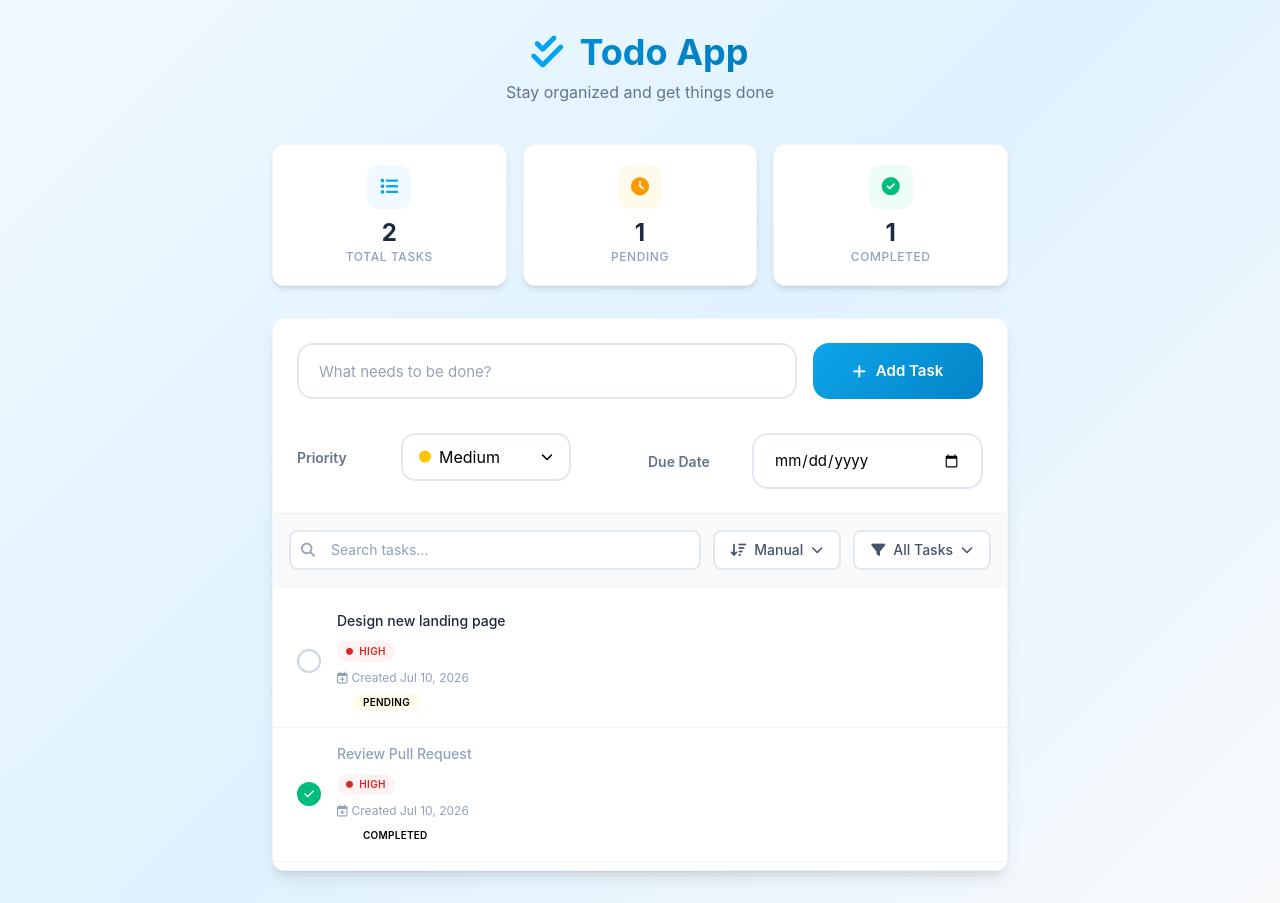
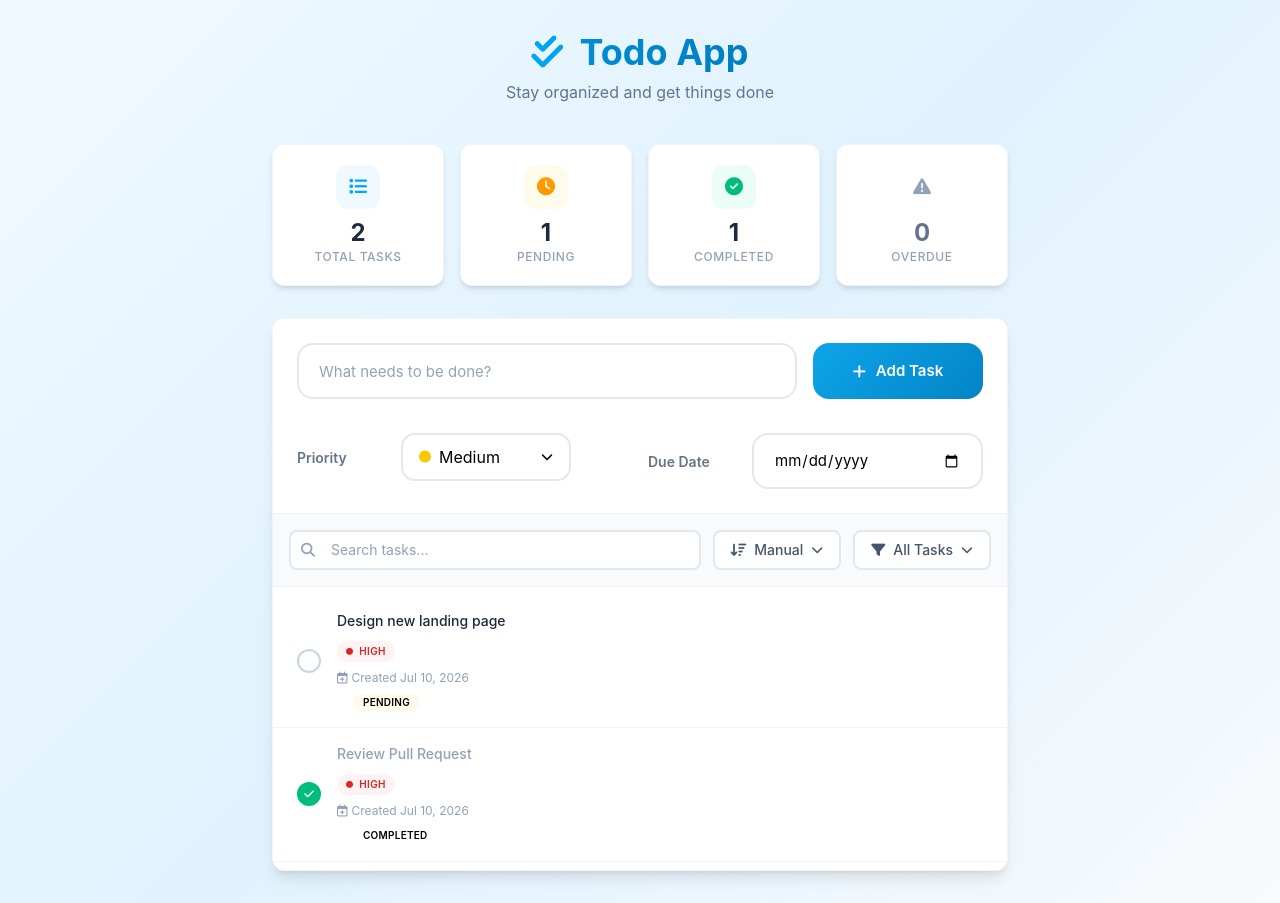
Before and after one commit to MostafaShora/Todo-App, an Angular app: page / in a window 1280 px wide. Built offline with nearby package versions, Linux system fonts and the light colour scheme.

Commit message:
Add overdue tracking and relative due date display for todos
- Implement overdue count in TodoService
- Add overdue section in stats component
- Update todo item template to show relative due date
- Create utility function for calculating relative due dates

```diff
--- a/src/app/components/stats/stats.html
+++ b/src/app/components/stats/stats.html
@@ -1,16 +1,22 @@
 <div
-  class="grid grid-cols-3 gap-4 mb-8 animate-fade-in-up"
+  /* class="grid grid-cols-3 gap-4 mb-8 animate-fade-in-up" */
+  class="grid grid-cols-2 md:grid-cols-4 gap-4 mb-8 animate-fade-in-up"
   style="animation-delay: 0.1s; opacity: 0"
 >
+  <!-- Total -->
+
   <div class="stat-card bg-white rounded-xl p-5 text-center shadow-md border border-slate-100">
     <div
       class="w-11 h-11 rounded-xl bg-sky-50 text-sky-500 flex items-center justify-center mx-auto mb-3 text-lg"
     >
       <i class="fa-solid fa-list"></i>
     </div>
-    <div class="text-2xl font-bold text-slate-800 leading-none">{{totalTodos()}}</div>
+    <div class="text-2xl font-bold text-slate-800 leading-none">{{ totalTodos() }}</div>
     <div class="text-xs text-slate-400 mt-1 font-medium uppercase tracking-wider">Total Tasks</div>
   </div>
+
+  <!-- Pending -->
+
   <div class="stat-card bg-white rounded-xl p-5 text-center shadow-md border border-slate-100">
     <div
       class="w-11 h-11 rounded-xl bg-amber-50 text-amber-500 flex items-center justify-center mx-auto mb-3 text-lg"
@@ -20,6 +26,9 @@
     <div class="text-2xl font-bold text-slate-800 leading-none">{{ pendingTodos() }}</div>
     <div class="text-xs text-slate-400 mt-1 font-medium uppercase tracking-wider">Pending</div>
   </div>
+
+  <!-- Completed -->
+
   <div class="stat-card bg-white rounded-xl p-5 text-center shadow-md border border-slate-100">
     <div
       class="w-11 h-11 rounded-xl bg-emerald-50 text-emerald-500 flex items-center justify-center mx-auto mb-3 text-lg"
@@ -29,4 +38,28 @@
     <div class="text-2xl font-bold text-slate-800 leading-none">{{ completedTodos() }}</div>
     <div class="text-xs text-slate-400 mt-1 font-medium uppercase tracking-wider">Completed</div>
   </div>
+
+  <!-- Overdue -->
+
+  <div class="stat-card bg-white rounded-xl p-5 text-center shadow-md border border-slate-100">
+    <div
+      class="w-11 h-11 rounded-xl flex items-center justify-center mx-auto mb-3 text-lg"
+      [class.bg-red-50]="overdueTodos() > 0"
+      [class.text-red-500]="overdueTodos() > 0"
+      [class.bg-slate-100]="overdueTodos() === 0"
+      [class.text-slate-400]="overdueTodos() === 0"
+    >
+      <i class="fa-solid fa-triangle-exclamation"></i>
+    </div>
+
+    <div
+      class="text-2xl font-bold leading-none"
+      [class.text-red-600]="overdueTodos() > 0"
+      [class.text-slate-500]="overdueTodos() === 0"
+    >
+      {{ overdueTodos() }}
+    </div>
+
+    <div class="text-xs text-slate-400 mt-1 font-medium uppercase tracking-wider">Overdue</div>
+  </div>
 </div>
--- a/src/app/components/stats/stats.ts
+++ b/src/app/components/stats/stats.ts
@@ -19,6 +19,8 @@ export class Stats {
 
   pendingTodos = this.todoService.pendingTodos;
 
+  overdueTodos = this.todoService.overdueCountTodos;
+
   filteredTodos = computed(() => {
     const search = this.search().toLowerCase();
 
--- a/src/app/components/todo-item/todo-item.html
+++ b/src/app/components/todo-item/todo-item.html
@@ -51,7 +51,7 @@
 
     <div class="mt-2 space-y-2">
       <!-- Date -->
-      <div class="flex flex-wrap items-center gap-2 text-xs">
+      <div class="flex items-center gap-2 text-xs">
         @if (todo().dueDate) {
           <!-- <span class="text-slate-400 flex items-center gap-1"> -->
           <span
@@ -60,7 +60,7 @@
             [class.text-slate-400]="!isOverdue()"
           >
             <i class="fa-regular fa-calendar-check"></i>
-            Due {{ todo().dueDate | date: 'MMM d, y' }}
+            {{ relativeDueDate() }}
           </span>
         } @else {
           <span class="text-slate-400 flex items-center gap-1">
@@ -78,13 +78,13 @@
           [class.bg-green-500]="todo().status === 'Completed'"
         >
         </span>
-        @if (isOverdue()) {
+        <!-- @if (isOverdue()) {
           <span
             class="px-2.5 py-0.5 rounded-full text-[10px] font-semibold uppercase tracking-wide bg-red-100 text-red-700"
           >
             Overdue
           </span>
-        }
+        } -->
         <span
           class="px-2.5 py-0.5 rounded-full text-[10px] font-semibold uppercase tracking-wide"
           [class.bg-amber-50]="todo().status === 'Pending'"
--- a/src/app/components/todo-item/todo-item.ts
+++ b/src/app/components/todo-item/todo-item.ts
@@ -1,9 +1,10 @@
-import { Component, inject, input, output } from '@angular/core';
+import { Component, computed, inject, input, output } from '@angular/core';
 import { Todo } from '../../models/todo.model';
 import { CommonModule, DatePipe } from '@angular/common';
 import { FormsModule } from '@angular/forms';
 import { DragDropModule } from '@angular/cdk/drag-drop';
 import { TodoService } from '../../core/services/todo';
+import { getRelativeDueDate } from '../../core/utils/date.utils';
 
 @Component({
   selector: 'app-todo-item',
@@ -40,4 +41,10 @@ export class TodoItem {
     return this.todoService.isOverdue(this.todo());
   }
 
+  relativeDueDate = computed(() => {
+    const dueDate = this.todo().dueDate;
+
+    return dueDate ? getRelativeDueDate(dueDate) : '';
+  });
+
 }
--- a/src/app/core/services/todo.ts
+++ b/src/app/core/services/todo.ts
@@ -127,6 +127,10 @@ export class TodoService {
         return todos;
     });
 
+    overdueCountTodos = computed(() =>
+        this.todos().filter(todo => this.isOverdue(todo)).length
+    );
+
     // 3. CRUD Operations
     addTodo(title: string, priority: Priority, dueDate: Date | null) {
         const todo: Todo = {
@@ -251,6 +255,9 @@ export class TodoService {
         const today = new Date();
         today.setHours(0, 0, 0, 0);
 
-        return todo.dueDate.getTime() < today.getTime();
+        const due = new Date(todo.dueDate);
+        due.setHours(0, 0, 0, 0);
+
+        return due < today;
     }
 }
--- /dev/null
+++ b/src/app/core/utils/date.utils.ts
@@ -0,0 +1,38 @@
+export function getRelativeDueDate(date: Date): string {
+  const today = new Date();
+  today.setHours(0, 0, 0, 0);
+
+  const due = new Date(date);
+  due.setHours(0, 0, 0, 0);
+
+  const diffTime = due.getTime() - today.getTime();
+
+  // convert the difference in milliseconds to days
+  const diffDays = Math.round(diffTime / (1000 * 60 * 60 * 24));
+
+  switch (diffDays) {
+    case 0:
+      return 'Today';
+
+    case 1:
+      return 'Tomorrow';
+
+    case -1:
+      return 'Yesterday';
+
+    default:
+      if (diffDays > 1 && diffDays <= 7) {
+        return `In ${diffDays} days`;
+      }
+
+      if (diffDays < -1) {
+        return `${Math.abs(diffDays)} days overdue`;
+      }
+
+      return due.toLocaleDateString('en-US', {
+        month: 'short',
+        day: 'numeric',
+        year: 'numeric',
+      });
+  }
+}
```
